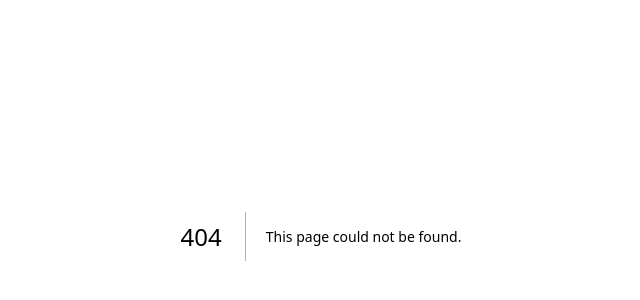
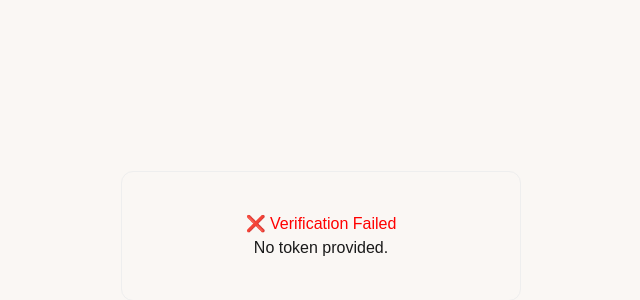
Before and after one commit to Leddar-Technologies/leddar-brand-frontend, a Next.js app: page /verify-email in a window 1280 px wide. Before the commit this address had no page. Shown: the part 164-464 px from the top of the page, without its empty margins (319-959 px from the left). Built offline with nearby package versions, Linux system fonts and the light colour scheme.

Commit message:
add verify-email

```diff
--- /dev/null
+++ b/pages/verify-email.jsx
@@ -0,0 +1,92 @@
+"use client";
+
+import { useEffect, useState } from "react";
+import { useSearchParams } from "next/navigation";
+
+export default function VerifyEmailPage() {
+  const searchParams = useSearchParams();
+  const token = searchParams.get("token");
+
+  const [status, setStatus] = useState("loading"); // loading | success | error
+  const [message, setMessage] = useState("");
+
+  useEffect(() => {
+    if (!token) {
+      setStatus("error");
+      setMessage("No token provided.");
+      return;
+    }
+
+    const verify = async () => {
+      try {
+        const res = await fetch(
+          `${process.env.NEXT_PUBLIC_API_URL}/auth/verify-email?token=${token}`,
+          { method: "GET" },
+        );
+
+        const data = await res.json();
+
+        if (!res.ok) throw new Error(data.message || "Verification failed");
+
+        setStatus("success");
+        setMessage(data.message);
+      } catch (err) {
+        setStatus("error");
+        setMessage(err.message);
+      }
+    };
+
+    verify();
+  }, [token]);
+
+  return (
+    <div style={styles.container}>
+      {status === "loading" && <p>Verifying your email...</p>}
+
+      {status === "success" && (
+        <div style={styles.box}>
+          <h2 style={{ color: "#000" }}>✅ Email Verified</h2>
+          <p>{message}</p>
+          <a href="/login" style={styles.button}>
+            Go to Login
+          </a>
+        </div>
+      )}
+
+      {status === "error" && (
+        <div style={styles.box}>
+          <h2 style={{ color: "red" }}>❌ Verification Failed</h2>
+          <p>{message}</p>
+        </div>
+      )}
+    </div>
+  );
+}
+
+const styles = {
+  container: {
+    minHeight: "100vh",
+    display: "flex",
+    alignItems: "center",
+    justifyContent: "center",
+    fontFamily: "sans-serif",
+  },
+  box: {
+    textAlign: "center",
+    padding: "40px",
+    border: "1px solid #eee",
+    borderRadius: "12px",
+    maxWidth: "400px",
+    width: "100%",
+  },
+  button: {
+    display: "inline-block",
+    marginTop: "16px",
+    padding: "12px 24px",
+    backgroundColor: "#000",
+    color: "#fff",
+    textDecoration: "none",
+    borderRadius: "6px",
+    fontWeight: "bold",
+  },
+};
```
